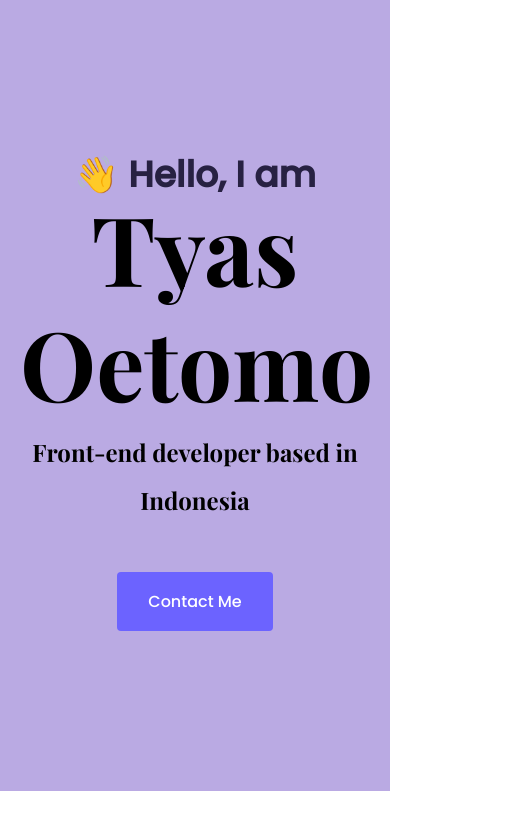
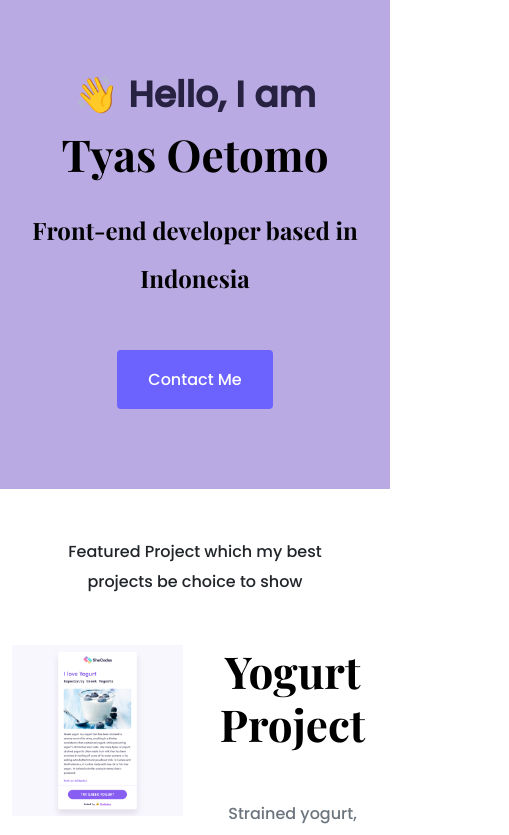
Before and after one commit to TyasOetomo/portfolioproject-homepage-content, a plain HTML site: page index.html in a window 390 px wide. Shown: the top 835 px of the page, 509 px wide, since content can reach past the window. Drawn offline with nearby package versions, Linux system fonts and the light colour scheme.

Commit message:
Update portfolio.css

```diff
--- a/styles/portfolio.css
+++ b/styles/portfolio.css
@@ -21,6 +21,7 @@ h1, h2, h3, h4, h5, h6 {
 
 h1 {
     font-size: 96px;
+    line-height: 1.5;
 }
 
 h2 {
@@ -74,6 +75,20 @@ p {
 }
 
 @media (max-width: 900px) {
+    h1 {
+        font-size: 44px;
+        line-height: 2;
+    }
+
+    h2 {
+        font-size: 44px;
+    }
+
+    .hero {
+        padding: 80px 20px;
+    }
+
+
     .project-description {
         padding: 0;
         text-align: center;
```
